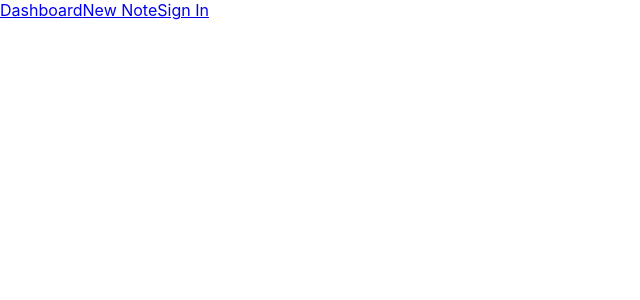
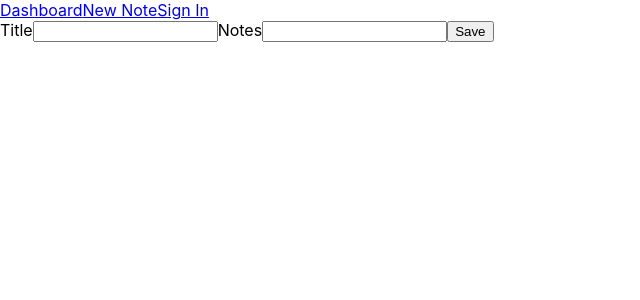
Before and after one commit to mpottebaum/flatnote-frontend, a React (Create React App) app: page /note/new in a window 1280 px wide. Shown: the top 300 px of the page, without its empty margins (0-640 px from the left). Built offline with nearby package versions, Linux system fonts and the light colour scheme.

Commit message:
built NewNote form

```diff
--- a/src/App.js
+++ b/src/App.js
@@ -1,7 +1,8 @@
 import React from 'react';
-import { BrowserRouter as Router, Route} from 'react-router-dom'
+import { BrowserRouter as Router, Route, Switch} from 'react-router-dom'
 import Login from './components/Login'
 import DashboardContainer from './containers/DashboardContainer'
+import NewNote from './components/NewNote'
 import NavBar from './components/NavBar'
 import './App.css';
 
@@ -9,8 +10,11 @@ function App() {
   return (
       <Router>
         <NavBar />
-        <Route exact path='/login' component={Login} />
-        <Route exact path='/dashboard' component={DashboardContainer} />
+        <Switch>
+          <Route path='/login' component={Login} />
+          <Route path='/dashboard' component={DashboardContainer} />
+          <Route path='/note/new' component={NewNote} />
+        </Switch>
       </Router>
   );
 }
--- /dev/null
+++ b/src/components/NewNote.js
@@ -0,0 +1,56 @@
+import React from 'react'
+import { connect } from 'react-redux'
+import { users } from '../urlPaths'
+
+class NewNote extends React.Component {
+    constructor() {
+        super()
+        this.state = {
+            title: '',
+            content: ''
+        }
+    }
+
+    handleChange = e => {
+        this.setState({
+            [e.target.name]: e.target.value
+        })
+    }
+
+    handleSubmit = e => {
+        e.preventDefault()
+        e.target.reset()
+        const configObj = {
+            method: 'POST',
+            headers: {
+                'Content-Type': 'application/json'
+            },
+            body: JSON.stringify({note: this.state})
+        }
+        const url = users + `/${this.props.user.id}/notes`
+        fetch(url, configObj)
+            .then(resp => resp.json())
+            .then(data => {
+                console.log(data)
+                this.props.history.push('/dashboard')
+            })
+    }
+
+    render() {
+        return <form onSubmit={this.handleSubmit}>
+            <label htmlFor='title'>Title</label>
+            <input onChange={this.handleChange} type='text' name='title' value={this.state.title} />
+            <label htmlFor='content'>Notes</label>
+            <input onChange={this.handleChange} type='text-area' name='content' value={this.state.content} />
+            <input type='submit' value='Save' />
+        </form>
+    }
+}
+
+const mapStateToProps = state => {
+    return {
+        user: state.user
+    }
+}
+
+export default connect(mapStateToProps)(NewNote)
```
Also changed, not shown: src/containers/NoteContainer.js (added, +13 -0 lines).
